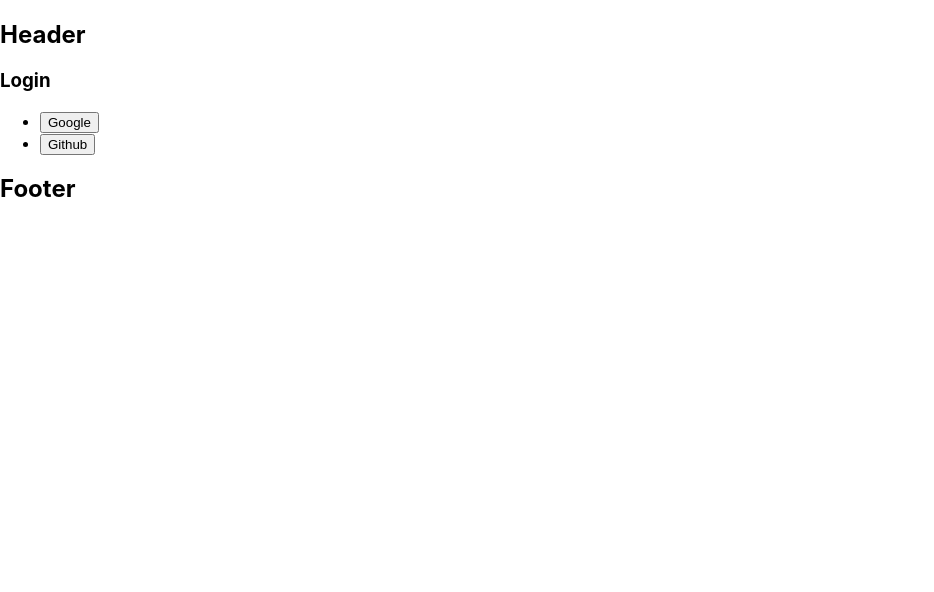
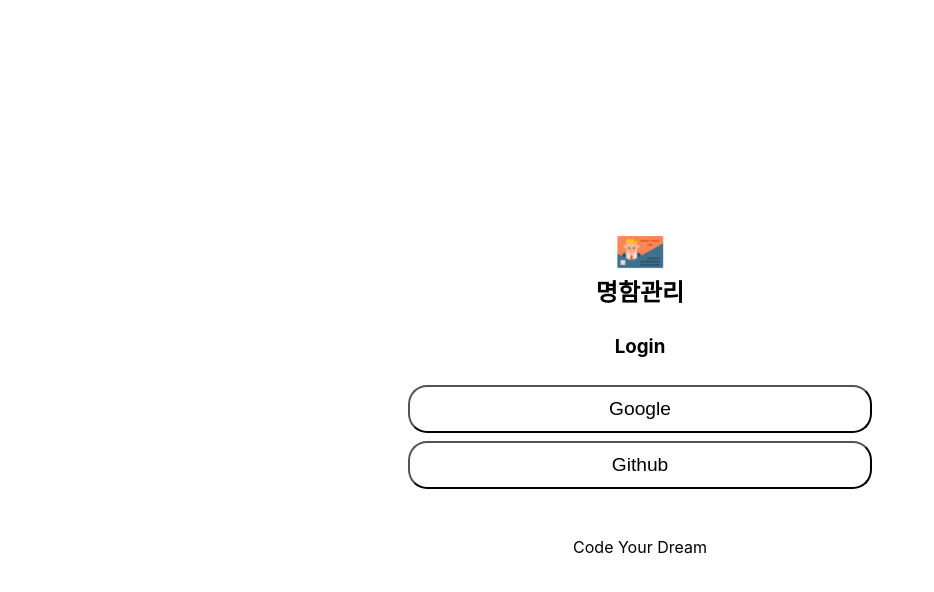
Before and after one commit to Juniee-hub/react-card-maker, a React (Create React App) app: page / in a window 1280 px wide. Shown: the top 592 px of the page, without its empty margins (0-934 px from the left). Built offline with nearby package versions, Linux system fonts and the light colour scheme; no server answers.

Commit message:
Login 구성

```diff
--- a/src/App.css
+++ /dev/null
@@ -1,38 +0,0 @@
-.App {
-  text-align: center;
-}
-
-.App-logo {
-  height: 40vmin;
-  pointer-events: none;
-}
-
-@media (prefers-reduced-motion: no-preference) {
-  .App-logo {
-    animation: App-logo-spin infinite 20s linear;
-  }
-}
-
-.App-header {
-  background-color: #282c34;
-  min-height: 100vh;
-  display: flex;
-  flex-direction: column;
-  align-items: center;
-  justify-content: center;
-  font-size: calc(10px + 2vmin);
-  color: white;
-}
-
-.App-link {
-  color: #61dafb;
-}
-
-@keyframes App-logo-spin {
-  from {
-    transform: rotate(0deg);
-  }
-  to {
-    transform: rotate(360deg);
-  }
-}
--- a/src/app.jsx
+++ b/src/app.jsx
@@ -1,9 +1,11 @@
-import './App.css';
 import Login from "./components/login/login";
+import styles from './app.module.css';
 
 function App({authService}) {
   return (
-      <Login authService={authService}/>
+      <div className={styles.app}>
+        <Login authService={authService}/>
+      </div>
   );
 }
 
--- /dev/null
+++ b/src/app.module.css
@@ -0,0 +1,10 @@
+@value makerGrey from './common/colors.css';
+*{box-sizing: border-box}
+.app{
+  width: 100%;
+  height: 100vh;
+  display: flex;
+  justify-content: center;
+  align-items: center;
+  background-color: makerGrey;
+}
--- a/src/components/footer/footer.jsx
+++ b/src/components/footer/footer.jsx
@@ -2,7 +2,11 @@
 import styles from './footer.module.css';
 
 const Footer = (props) => {
-    return (<h1>Footer</h1>);
+    return (
+        <footer className={styles.footer}>
+            <p className={styles.title}>Code Your Dream</p>
+        </footer>
+    );
 };
 
 export default Footer;
--- a/src/components/footer/footer.module.css
+++ b/src/components/footer/footer.module.css
@@ -0,0 +1,9 @@
+@value makerWhite,makerGreen from '../../common/colors.css';
+.footer{
+    width: 100%;
+    background-color: makerGreen;
+    text-align: center;
+}
+.title{
+    color: makerWhite;
+}
--- a/src/components/header/header.jsx
+++ b/src/components/header/header.jsx
@@ -1,8 +1,14 @@
 import React from 'react';
 import styles from './header.module.css';
 
-const Header = (props) => {
-    return (<h1>Header</h1>);
+const Header = ({onLogout}) => {
+    return (
+        <header className={styles.header}>
+            {onLogout && (<button className={styles.logout} onClick={onLogout}>로그아웃</button>)}
+            <img className={styles.logo} src="/images/logo.png" alt="logo"/>
+            <h1 className={styles.title}>명함관리</h1>
+    </header>
+    );
 };
 
 export default Header;
--- a/src/components/header/header.module.css
+++ b/src/components/header/header.module.css
@@ -0,0 +1,30 @@
+@value makerGreen,makerWhite,makerBlack from '../../common/colors.css';
+.header{
+    width: 100%;
+    text-align: center;
+    padding:.5em;
+    background-color: makerGreen;
+    position: relative;
+}
+
+.logo{
+    width: 3em;
+
+}
+.title{
+    margin:0;
+    color: makerWhite;
+}
+
+.logout{
+    position: absolute;
+    right: 3em;
+    top: 1em;
+    padding:0.8em;
+    border-radius: 20%;
+    background-color: makerBlack;
+    color: makerWhite;
+    outline: 0;
+    border: 0;
+    cursor: pointer;
+}
--- a/src/components/login/login.jsx
+++ b/src/components/login/login.jsx
@@ -12,16 +12,16 @@
     }
 
     return (
-        <section>
+        <section className={styles.login}>
             <Header />
             <section>
                 <h1>Login</h1>
-                <ul>
-                    <li>
-                        <button onClick={onLogin}>Google</button>
+                <ul className={styles.list}>
+                    <li className={styles.item}>
+                        <button className={styles.button} onClick={onLogin}>Google</button>
                     </li>
-                    <li>
-                        <button onClick={onLogin}>Github</button>
+                    <li className={styles.item}>
+                        <button className={styles.button} onClick={onLogin}>Github</button>
                     </li>
                 </ul>
             </section>
--- a/src/components/login/login.module.css
+++ b/src/components/login/login.module.css
@@ -0,0 +1,34 @@
+@value makerWhite,makerGreen,makerPink from '../../common/colors.css';
+.login{
+    width: 30em;
+    text-align: center;
+    display: flex;
+    flex-direction: column;
+    justify-content: center;
+    background-color: makerWhite;
+}
+.list{
+    width: 100%;
+    display: flex;
+    flex-direction: column;
+    list-style: none;
+    padding:0.5rem;
+}
+.item{
+    margin-bottom: .5em;
+}
+.button{
+    width: 100%;
+    height: 2.5em;
+    font-size: 1.2rem;
+    border-radius: 1.2rem;
+    background-color: transparent;
+    cursor: pointer;
+    border: .2rem solid makerGreen;
+    outline: 0;
+}
+
+
+.button:hover{
+    background-color: makerPink;
+}
```
Also changed, not shown: 1 other file (tests, documents, lock files or other folders).
